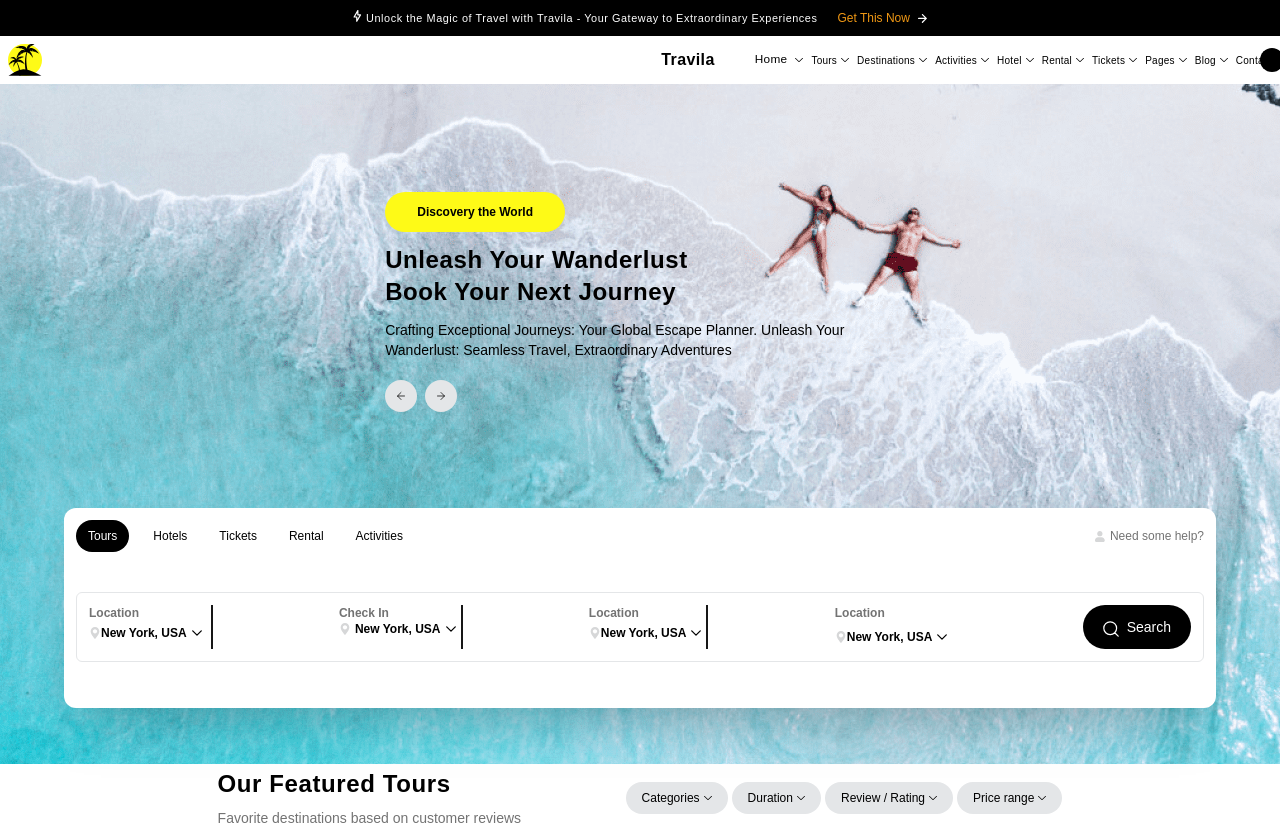
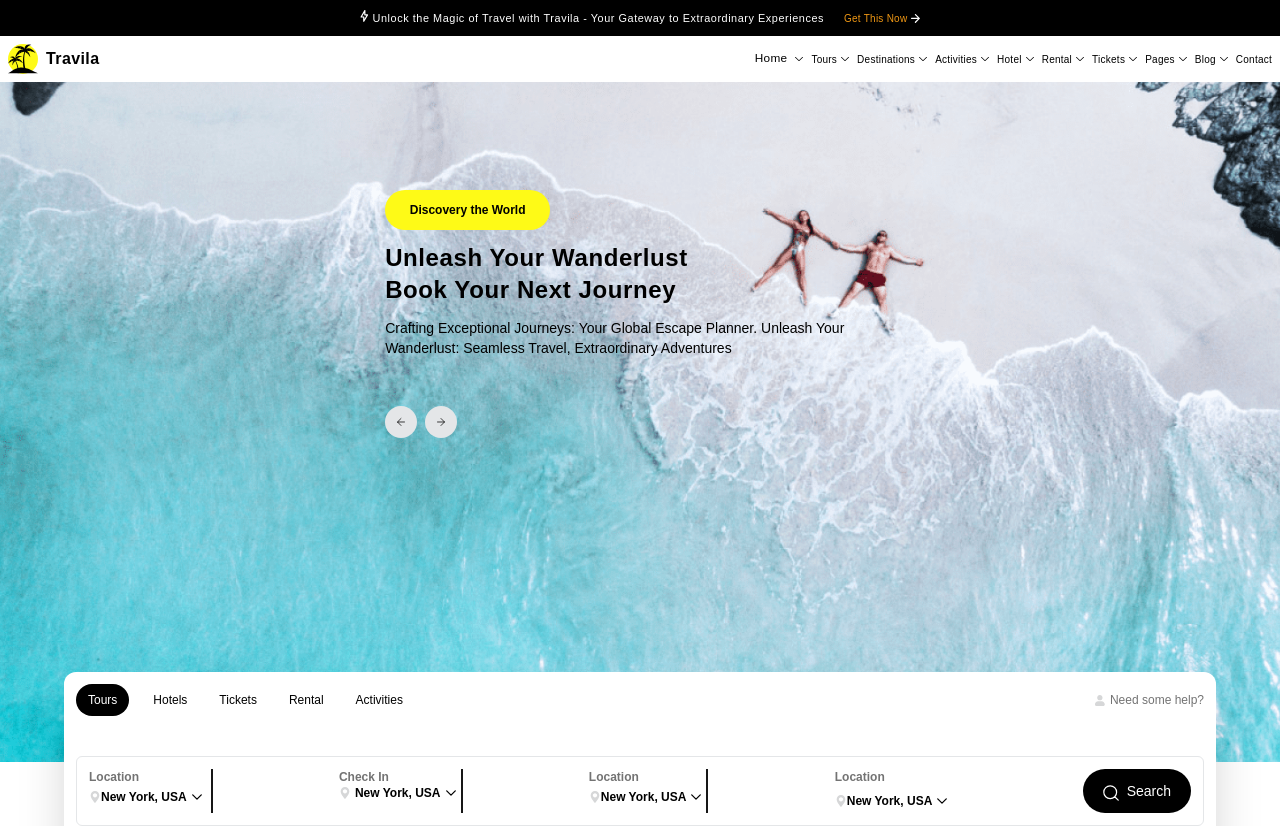
Before and after one commit to PAYAL0405/travel-web, a Next.js app: page / in a window 1280 px wide. Shown: the top 826 px of the page. Built offline with nearby package versions, Linux system fonts and the light colour scheme.

Commit message:
small changes-0

```diff
--- a/src/Common/Header.jsx
+++ b/src/Common/Header.jsx
@@ -15,8 +15,8 @@ const Header = () => {
             Extraordinary Experiences
           </p>
         </div>
-        <div className="flex flex-row gap-2 items-center justify-center">
-          <h1 className="font-400 text-[#F09814] text-[6px] md:text-[12px]">
+        <div className="flex flex-row gap-1 items-center justify-center">
+          <h1 className="font-extralight text-[#F09814] tracking-wide text-[6px] md:text-[10px]">
             Get This Now{" "}
           </h1>
           <span className="hidden md:flex">{arrow}</span>
--- a/src/Common/Heading.jsx
+++ b/src/Common/Heading.jsx
@@ -5,7 +5,7 @@ const Heading = () => {
   const { downwordarrow } = hero_icon;
 
   return (
-    <div className="w-full lg:w-[90%] xl:w-[66%] px-6 md:px-9 lg:px-0 xl:px-0 flex flex-row items-center justify-between pt-5 md:pt-12 xl:pt-15 pb-3 xl:pb-5">
+    <div className="w-full xl:w-[90%] lg:w-[85%] 2xl:w-[66%] px-6 md:px-9 lg:px-0 xl:px-0 flex flex-row items-center justify-between pt-5 md:pt-12 xl:pt-15 2xl:pt-20 pb-3 xl:pb-5">
       <div className="flex flex-col gap-1 md:gap-2">
         <h1 className="text-black text-sm md:text-2xl 2xl:text-5xl font-semibold md:font-bold tracking-wide">
           Our Featured Tours
--- a/src/Common/Hero.jsx
+++ b/src/Common/Hero.jsx
@@ -15,10 +15,10 @@ const Hero = () => {
   return (
     <div className="w-full h-full flex flex-col justify-start md:justify-center md:items-center">
       {/* Description */}
-      <section className="relative w-full sm:h-[50vh] lg:h-[60vh] xl:h-[85vh] overflow-hidden flex flex-row gap-5 xl:justify-center">
+      <section className="relative w-full sm:h-[85vh] overflow-hidden flex flex-row gap-5 xl:justify-center">
         <div className="w-full xl:w-[82%] h-full absolute z-10 flex flex-row px-4 xl:px-0 gap-5 mx-auto xl:justify-center">
-          <div className="w-full xl:w-[60%] flex flex-col gap-3 md:gap-3 2xl:gap-5 px-4 md:px-15 pt-15 md:pt-20 xl:pt-27 2xl:px-4">
-            <button className="bg-[#FEFA17] py-3 md:py-3 px-3 md:px-5 text-xs text-black font-semibold rounded-3xl w-[150px] md:w-[180px]">
+          <div className="w-full lg:w-[90%] xl:w-[60%] 2xl:w-[60%] flex flex-col gap-3 md:gap-3 2xl:gap-5 px-4 md:px-15 pt-18 sm:pt-25 md:pt-27 2xl:px-4">
+            <button className="bg-[#FEFA17] py-3 md:py-3 2xl:py-3.5 px-3 md:px-5 text-xs text-black font-semibold rounded-3xl w-[150px] md:w-[165px]">
               Discovery the World
             </button>
             <h1 className="text-black text-sm md:text-2xl 2xl:text-5xl font-semibold md:font-bold tracking-wide">
@@ -29,7 +29,7 @@ const Hero = () => {
               Your Wanderlust: Seamless Travel, Extraordinary Adventures
             </p>
 
-            <div className="hidden md:flex flex-row items-center gap-1 md:gap-2 pt-1 md:pt-2 ">
+            <div className="hidden md:flex flex-row items-center gap-1 md:gap-2  md:pt-15 lg:pt-9 2xl:pt-18 ">
               <div className="flex flex-row items-center justify-center rounded-full p-1 bg-[#E4E6E8] w-[32px] h-[32px]">
                 <span className="text-black">{leftwordarrow}</span>
               </div>
@@ -39,7 +39,7 @@ const Hero = () => {
             </div>
           </div>
 
-          <div className="hidden 2xl:flex flex-col gap-2 w-[20%] 2xl:pt-1 2xl:pl-10 ">
+          <div className="hidden 2xl:flex flex-col gap-2 w-[20%] 2xl:pt-12 2xl:pl-10 ">
             <div>
               <img
                 src="img/travling-img.png"
@@ -68,11 +68,11 @@ const Hero = () => {
         <img
           src="img/bg-img.png"
           alt=""
-          className="p-4 xl:p-0 overflow-hidden h-[350] md:h-[500] xl:h-full xl:w-full mx-auto object-cover xl:object-none rounded-4xl xl:rounded-none"
+          className="p-4 xl:p-0 overflow-hidden h-[350] md:h-full lg:h-full w-full mx-auto object-cover  rounded-4xl xl:rounded-none"
         />
       </section>
       {/* search area  */}
-      <div className="hidden md:block relative w-[90%] 2xl:w-[66%] border-black bg-white -mt-[40%] md:-mt-[15%] lg:-mt-[40%] xl:-mt-[20%] 2xl:-mt-[8%] z-0 shadow-2xl h-[200px] rounded-xl">
+      <div className="hidden lg:block relative xl:w-[90%] lg:w-[85%] 2xl:w-[66%] border-black bg-white -mt-[10%] xl:-mt-[7%] 2xl:-mt-[5%] z-0 shadow-2xl h-[200px] rounded-xl">
         <div className="flex flex-col gap-10 2xl:gap-6 p-3 2xl:p-6">
           <div className="flex flex-row justify-between">
             <div className="flex flex-row gap-4">
--- a/src/Common/Navbar.jsx
+++ b/src/Common/Navbar.jsx
@@ -10,17 +10,21 @@ const Navbar = ({ open }) => {
     <div className="w-full flex flex-row items-center md:gap-10 2xl:gap-35 px-5 md:px-10 2xl:px-12 pt-3 xl:p-2 ">
       {/* //Navebar// */}
       <div className="w-full flex flex-row items-center justify-between gap-2">
-        <div className="rounded-full bg-[#FEFA17]">
-          <span>{coconuttree}</span>
+        <div className="flex flex-row justify-center items-center gap-2 ">
+          <div className="rounded-full bg-[#FEFA17]">
+            <span>{coconuttree}</span>
+          </div>
+
+          <h1 className="font-bold text-md tracking-wide text-[#000000]">
+            Travila{" "}
+          </h1>
         </div>
 
-        <h1 className="font-bold text-md tracking-wide text-[#000000]">
-          Travila{" "}
-        </h1>
         <div className="xl:hidden block ml-auto text-black">
           <span>{menu2}</span>
         </div>
       </div>
+
       {/* //Navebar// */}
 
       <div className="hidden xl:flex flex-row gap-2 2xl:gap-6">
@@ -106,15 +110,12 @@ const Navbar = ({ open }) => {
 
       {/* Menu Button  */}
       <div className="rounded-md p-1 w-full fixed  flex justify-end">
-        {isShow && (
+        {/* {isShow && (
           <button
             onClick={() => setIsShow(!isShow)}
             className="text-white rounded-sm bg-black border border-black h-10 w-10 p-4"
           ></button>
-        )}
-        <button className=" rounded-full bg-black text-dark-2 flex-center text-xl block 2xl:hidden ">
-          {menu}
-        </button>
+        )} */}
       </div>
     </div>
   );
--- a/src/Common/NewsCard.jsx
+++ b/src/Common/NewsCard.jsx
@@ -1,7 +1,7 @@
 import React from "react";
 import { hero_icon } from "../icon";
 
-const NewsCard = ({ img, dur, newsheading, news }) => {
+const NewsCard = ({ img, newsheading, news }) => {
   const { location, clock, profile } = hero_icon;
 
   return (
--- a/src/icon/index.js
+++ b/src/icon/index.js
@@ -35,8 +35,8 @@ export const hero_icon = {
   coconuttree: (
     <svg
       xmlns="http://www.w3.org/2000/svg"
-      width="34"
-      height="32"
+      width="30"
+      height="30"
       viewBox="0 0 35 34"
       fill="none"
     >
```
